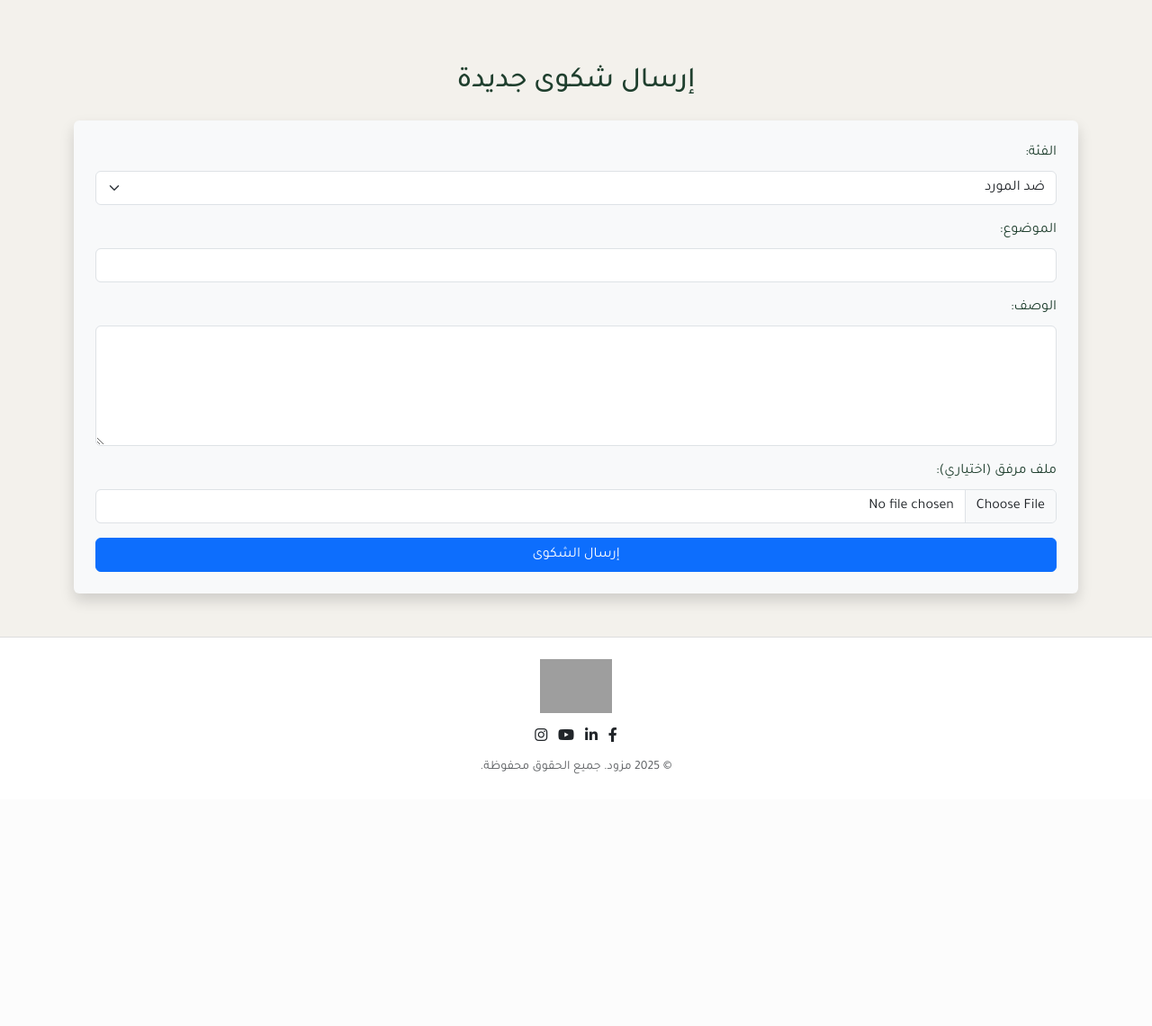
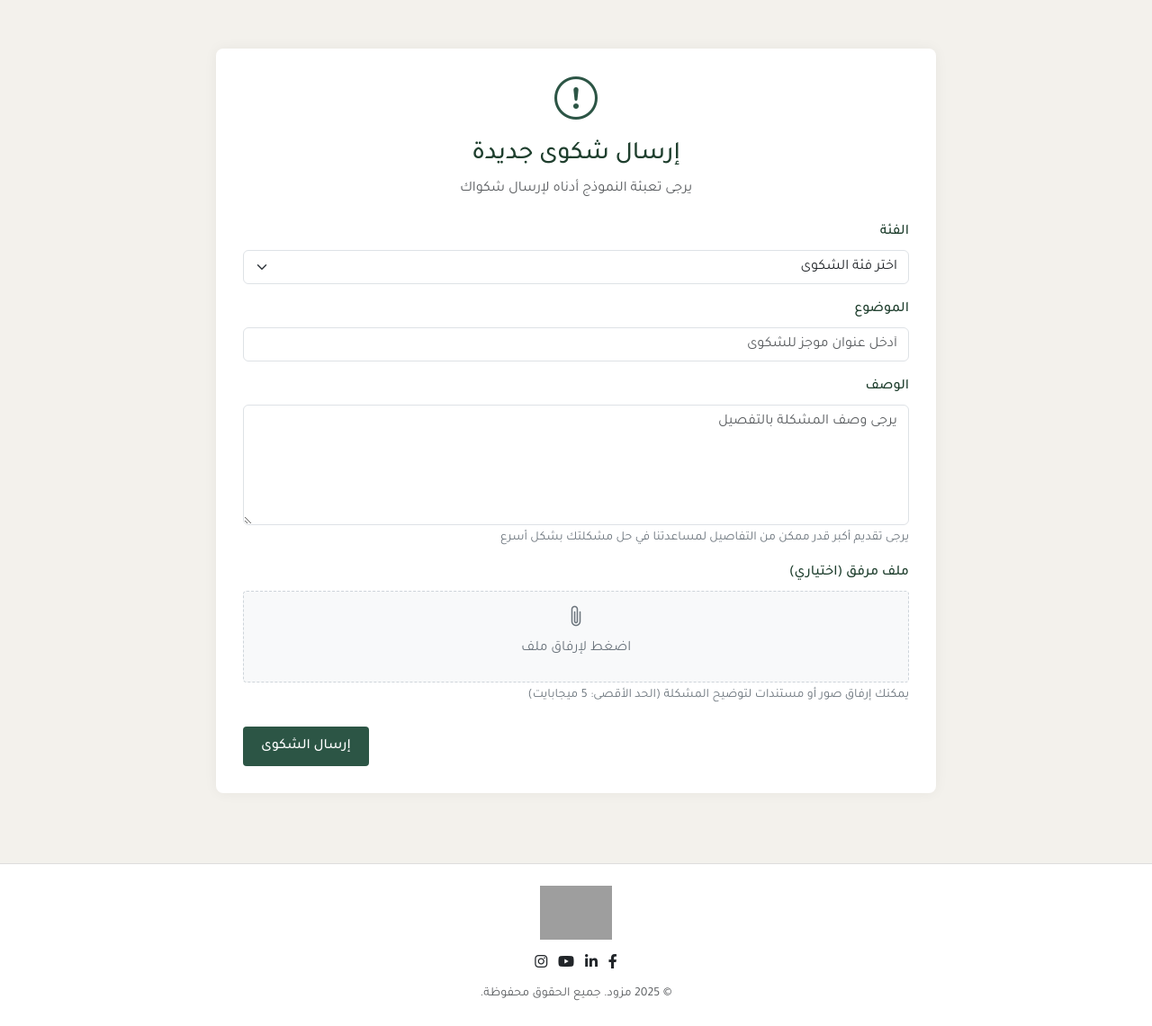
Before and after one commit to wijx22/MuzawedProject, a Django app: page /support/reports/create/ in a window 1280 px wide. Shown: the part 192-1333 px from the top of the page at 90% size. Before the commit the page ends 1053 px from the top, so only its background shows below. Run offline with Django 5.2, Linux system fonts and the light colour scheme; the visitor is signed in with stand-in values (Sample User, id 1); data that the repository does not hold is empty; grey boxes are pictures that could not be loaded.

Commit message:
Refactor report creation process with enhanced form handling and improved UI layout

```diff
--- a/Muzawed/support/templates/reports/create_report.html
+++ b/Muzawed/support/templates/reports/create_report.html
@@ -1,15 +1,77 @@
 {% extends 'main/base.html' %}
+{% block title %}إرسال شكوى جديدة{% endblock %}
 
 {% block content %}
-<div class="container mt-5">
-    <h2 class="mb-4 text-center">إرسال شكوى جديدة</h2>
+<style>
+    .form-container {
+        background-color: white;
+        border-radius: 8px;
+        padding: 30px;
+        margin: 30px auto;
+        box-shadow: 0 0 15px rgba(0, 0, 0, 0.05);
+        max-width: 800px;
+    }
+    .submit-btn {
+        background-color: #2c5545;
+        color: white;
+        border: none;
+        border-radius: 4px;
+        padding: 10px 20px;
+        font-weight: 500;
+    }
+    .form-label {
+        font-weight: 500;
+    }
+    .form-text {
+        color: #6c757d;
+        font-size: 0.875rem;
+    }
+    .file-upload {
+        border: 1px dashed #ced4da;
+        border-radius: 4px;
+        padding: 15px;
+        text-align: center;
+        background-color: #f8f9fa;
+        cursor: pointer;
+        transition: all 0.2s;
+    }
+    .file-upload:hover {
+        background-color: #e9ecef;
+    }
+    .file-upload i {
+        font-size: 24px;
+        color: #6c757d;
+        margin-bottom: 10px;
+    }
+    .file-upload-text {
+        color: #6c757d;
+    }
+    .file-name {
+        margin-top: 10px;
+        font-size: 0.875rem;
+    }
+    .complaint-icon {
+        font-size: 48px;
+        color: #2c5545;
+        margin-bottom: 20px;
+    }
+</style>
 
-    <form method="post" enctype="multipart/form-data" class="shadow p-4 rounded bg-light">
+<!-- Form Container -->
+<div class="container">
+    <div class="form-container">
+        <div class="text-center mb-4">
+            <i class="bi bi-exclamation-circle complaint-icon"></i>
+            <h3>إرسال شكوى جديدة</h3>
+            <p class="text-muted">يرجى تعبئة النموذج أدناه لإرسال شكواك</p>
+        </div>
+
+        <form method="post" enctype="multipart/form-data">
             {% csrf_token %}
-
             <div class="mb-3">
-            <label for="category" class="form-label">الفئة:</label>
-            <select name="category" id="category" class="form-select" required>
+                <label for="category" class="form-label">الفئة</label>
+                <select name="category" class="form-select" id="category" required>
+                    <option value="" selected disabled>اختر فئة الشكوى</option>
                     <option value="supplier">ضد المورد</option>
                     <option value="product">مشكلة في المنتج</option>
                     <option value="payment">مشكلة في الدفع</option>
@@ -18,21 +80,59 @@
             </div>
 
             <div class="mb-3">
-            <label for="subject" class="form-label">الموضوع:</label>
-            <input type="text" name="subject" id="subject" class="form-control" required>
+                <label for="subject" class="form-label">الموضوع</label>
+                <input type="text" name="subject" class="form-control" id="subject" placeholder="أدخل عنوان موجز للشكوى" required>
             </div>
 
             <div class="mb-3">
-            <label for="description" class="form-label">الوصف:</label>
-            <textarea name="description" id="description" rows="5" class="form-control" required></textarea>
+                <label for="description" class="form-label">الوصف</label>
+                <textarea name="description" class="form-control" id="description" rows="5" placeholder="يرجى وصف المشكلة بالتفصيل" required></textarea>
+                <div class="form-text">يرجى تقديم أكبر قدر ممكن من التفاصيل لمساعدتنا في حل مشكلتك بشكل أسرع</div>
             </div>
 
-        <div class="mb-3">
-            <label for="attachment" class="form-label">ملف مرفق (اختياري):</label>
-            <input type="file" name="attachment" id="attachment" class="form-control">
+            <div class="mb-4">
+                <label for="attachment" class="form-label">ملف مرفق (اختياري)</label>
+                <div class="file-upload" id="attachmentUpload">
+                    <input type="file" name="attachment" class="d-none" id="attachment">
+                    <i class="bi bi-paperclip"></i>
+                    <div class="file-upload-text">اضغط لإرفاق ملف</div>
+                    <div class="file-name" id="attachmentName"></div>
+                </div>
+                <div class="form-text">يمكنك إرفاق صور أو مستندات لتوضيح المشكلة (الحد الأقصى: 5 ميجابايت)</div>
             </div>
 
-        <button type="submit" class="btn btn-primary w-100">إرسال الشكوى</button>
+            <div class="d-flex justify-content-end">
+                <button type="submit" class="submit-btn">إرسال الشكوى</button>
+            </div>
         </form>
     </div>
+</div>
+
+<script>
+    // Handle file upload
+    document.addEventListener('DOMContentLoaded', function() {
+        const attachmentUpload = document.getElementById('attachmentUpload');
+        const attachment = document.getElementById('attachment');
+        const attachmentName = document.getElementById('attachmentName');
+
+        attachmentUpload.addEventListener('click', function() {
+            attachment.click();
+        });
+
+        attachment.addEventListener('change', function() {
+            if (this.files.length > 0) {
+                const file = this.files[0];
+
+                // Check file size (5MB limit)
+                if (file.size > 5 * 1024 * 1024) {
+                    alert('حجم الملف كبير جدًا. الحد الأقصى هو 5 ميجابايت.');
+                    this.value = '';
+                    return;
+                }
+
+                attachmentName.textContent = file.name;
+            }
+        });
+    });
+</script>
 {% endblock %}
--- a/Muzawed/support/urls.py
+++ b/Muzawed/support/urls.py
@@ -1,13 +1,11 @@
 from django.urls import path
+
 from . import views
 
-app_name = 'support'
+app_name = "support"
 
 urlpatterns = [
-    path('reports/create/', views.create_report_view, name='create_report_view'),
-
-    #path('reports/', views.report_list_view, name='report_list'),
-    #path('reply/<int:report_id>/', views.reply_to_report_view, name='reply_to_report_view'),
-
-
+    path("reports/create/", views.create_report, name="create_report"),
+    # path('reports/', views.report_list_view, name='report_list'),
+    # path('reply/<int:report_id>/', views.reply_to_report_view, name='reply_to_report_view'),
 ]
--- a/Muzawed/support/views.py
+++ b/Muzawed/support/views.py
@@ -1,37 +1,35 @@
-from django.shortcuts import render, redirect, get_object_or_404, reverse
+from django.contrib import messages
+from django.shortcuts import get_object_or_404, redirect, render, reverse
+from notification.models import Notification
+from django.contrib.auth.decorators import login_required
+
+from .forms import ReportForm
 from .models import Report, ReportReply
-from django.contrib import messages
-from notification.models import Notification
-
-# Create your views here.
-def create_report_view(request):
-    if request.method == 'POST':
-        category = request.POST.get('category')
-        subject = request.POST.get('subject')
-        description = request.POST.get('description')
-        attachment = request.FILES.get('attachment')
-
-        report = Report.objects.create(
-            user=request.user,
-            category=category,
-            subject=subject,
-            description=description,
-            attachment=attachment
-        )
-        Notification.objects.create(
-                            recipient=request.user,
-                            notification_type='alert',
-                            message=f'تم استلام بلاغك بعنوان "{report.subject}". سنتواصل معك قريبًا.'
-                        )
-
-        messages.success(request, 'تم إرسال الشكوى بنجاح.', 'alert-success')
-        #return redirect('report_detail', pk=report.pk)
-
-    return render(request, 'reports/create_report.html')
 
 
+@login_required
+def create_report(request):
+    if request.method == "POST":
+        form = ReportForm(request.POST, request.FILES)
+        if form.is_valid():
+            report = form.save(commit=False)
+            report.user = request.user
+            report.save()
 
-#def reply_to_report_view(request, report_id):
+            Notification.objects.create(
+                recipient=request.user,
+                notification_type="alert",
+                message=f'تم استلام بلاغك بعنوان "{report.subject}". سنتواصل معك قريبًا.',
+            )
+
+            messages.success(request, "تم إرسال الشكوى بنجاح.", "alert-success")
+
+        return redirect("support:create_report")
+
+    return render(request, "reports/create_report.html")
+
+
+# def reply_to_report_view(request, report_id):
 #    report = Report.objects.get(id=report_id)
 #    if request.method == 'POST':
 #        reply_text = request.POST.get('reply_text')
@@ -45,7 +43,7 @@ def create_report_view(request):
 #
 #    return render(request, 'reports/reply_to_report.html', {'report': report})
 # test2 is working
-#def report_list_view(request):
+# def report_list_view(request):
 #    # عرض جميع الشكاوى
 #    reports = Report.objects.all()
 #
@@ -53,7 +51,7 @@ def create_report_view(request):
 #        'reports': reports,
 #    })
 #
-#def reply_to_report_view(request, report_id):
+# def reply_to_report_view(request, report_id):
 #    # جلب التقرير بناءً على ID
 #    report = get_object_or_404(Report, id=report_id)
 #
```
Also changed, not shown: Muzawed/support/forms.py (added, +7 -0 lines). Lines whose indentation alone changed are shown as unchanged.
